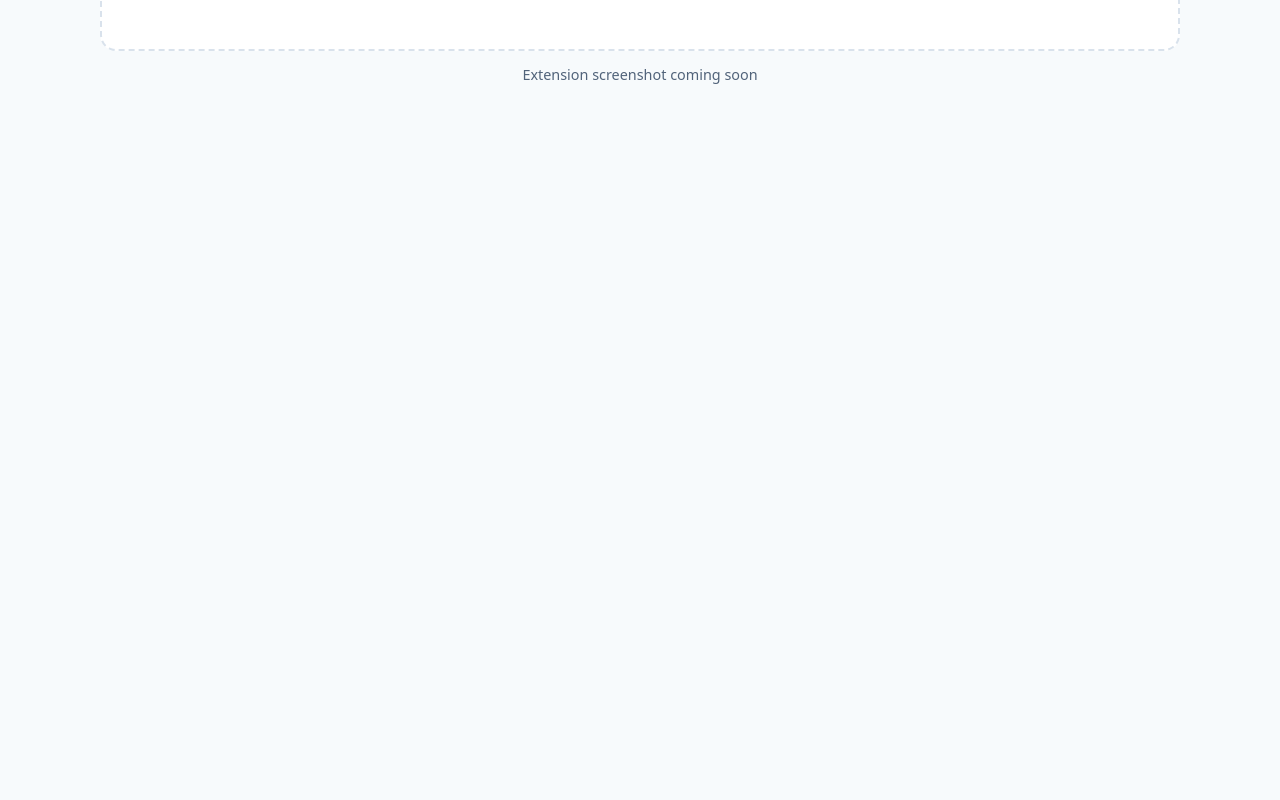
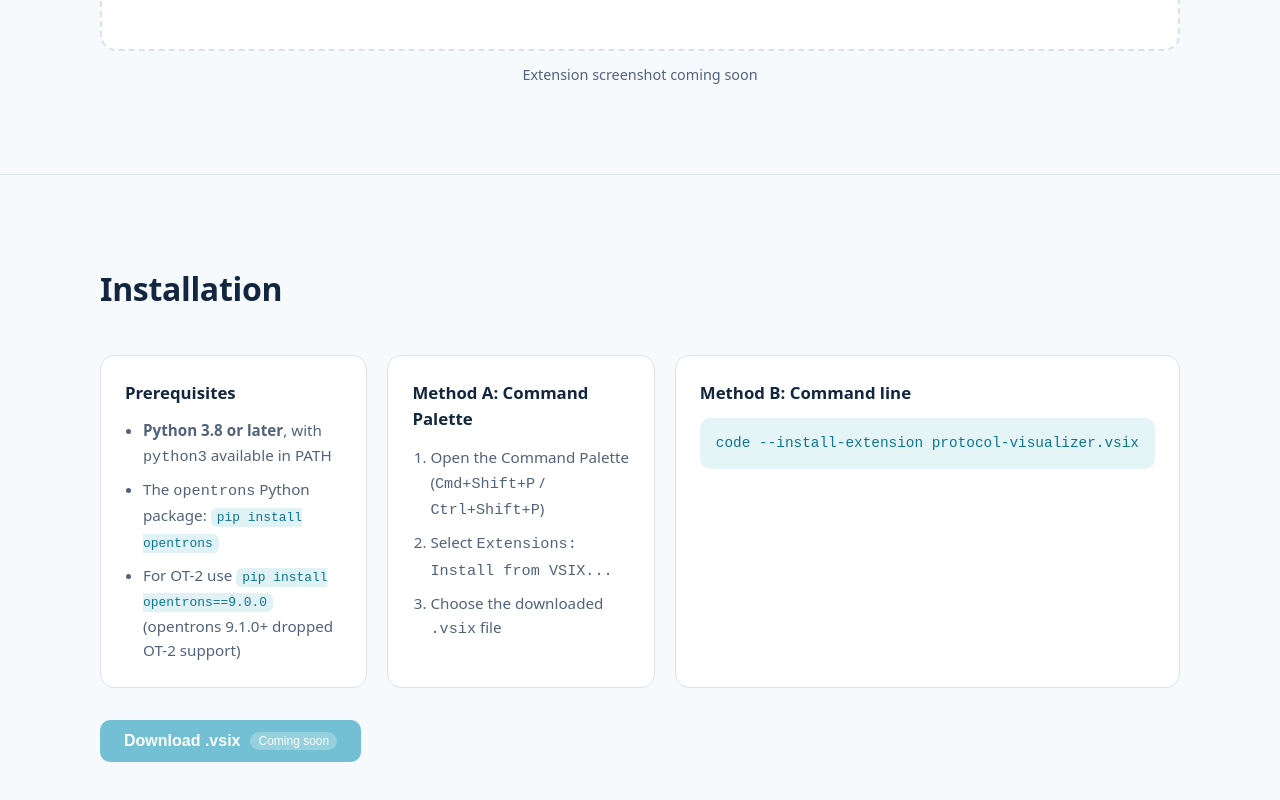
Before and after one commit to koji/protocol-visualizer-web, a React (Vite) app: page / in a window 1280 px wide. Shown: the part 1713-2513 px from the top of the page. Before the commit the page ends 1887 px from the top, so only its background shows below. Built offline with nearby package versions, Linux system fonts and the light colour scheme.

Commit message:
feat: add installation section with prerequisites and methods

```diff
--- a/src/App.tsx
+++ b/src/App.tsx
@@ -4,6 +4,7 @@ import { Header } from './components/Header/Header'
 import { Hero } from './components/Hero/Hero'
 import { Features } from './components/Features/Features'
 import { Screenshot } from './components/Screenshot/Screenshot'
+import { Install } from './components/Install/Install'
 
 export default function App(): ReactNode {
   const { theme, toggleTheme } = useTheme()
@@ -15,6 +16,7 @@ export default function App(): ReactNode {
       <Hero />
       <Features />
       <Screenshot />
+      <Install />
     </main>
     </div>
   )
--- /dev/null
+++ b/src/components/Install/Install.module.css
@@ -0,0 +1,67 @@
+.section {
+  padding-block: 88px;
+  border-top: 1px solid var(--color-border);
+}
+
+.heading {
+  margin: 0 0 40px;
+  font-size: clamp(1.5rem, 3vw, 2rem);
+  letter-spacing: -0.01em;
+}
+
+.columns {
+  display: grid;
+  grid-template-columns: repeat(3, 1fr);
+  gap: 20px;
+}
+
+.block {
+  padding: 24px;
+  border: 1px solid var(--color-border);
+  border-radius: 14px;
+  background: var(--color-surface);
+}
+
+.subHeading {
+  margin: 0 0 12px;
+  font-size: 1.05rem;
+}
+
+.list {
+  margin: 0;
+  padding-left: 18px;
+  color: var(--color-text-muted);
+  font-size: 0.95rem;
+}
+
+.list li + li {
+  margin-top: 8px;
+}
+
+.codeInline {
+  padding: 2px 6px;
+  border-radius: 6px;
+  background: color-mix(in srgb, var(--color-accent) 12%, transparent);
+  color: var(--color-accent-strong);
+  font-size: 0.85em;
+}
+
+.codeBlock {
+  margin: 0;
+  padding: 14px 16px;
+  overflow-x: auto;
+  border-radius: 10px;
+  background: color-mix(in srgb, var(--color-accent) 10%, transparent);
+  color: var(--color-accent-strong);
+  font-size: 0.9rem;
+}
+
+.ctaRow {
+  margin-top: 32px;
+}
+
+@media (max-width: 1023px) {
+  .columns {
+    grid-template-columns: 1fr;
+  }
+}
--- /dev/null
+++ b/src/components/Install/Install.tsx
@@ -0,0 +1,52 @@
+import type { ReactNode } from 'react'
+import { DownloadButton } from '../DownloadButton/DownloadButton'
+import styles from './Install.module.css'
+
+export function Install(): ReactNode {
+  return (
+    <section id="install" className={styles.section} aria-label="Installation guide">
+      <div className="container">
+        <h2 className={styles.heading}>Installation</h2>
+
+        <div className={styles.columns}>
+          <div className={styles.block}>
+            <h3 className={styles.subHeading}>Prerequisites</h3>
+            <ul className={styles.list}>
+              <li>
+                <strong>Python 3.8 or later</strong>, with <code>python3</code> available in PATH
+              </li>
+              <li>
+                The <code>opentrons</code> Python package:{' '}
+                <code className={styles.codeInline}>pip install opentrons</code>
+              </li>
+              <li>
+                For OT-2 use <code className={styles.codeInline}>pip install opentrons==9.0.0</code>{' '}
+                (opentrons 9.1.0+ dropped OT-2 support)
+              </li>
+            </ul>
+          </div>
+
+          <div className={styles.block} aria-label="Method A: Command Palette">
+            <h3 className={styles.subHeading}>Method A: Command Palette</h3>
+            <ol className={styles.list}>
+              <li>Open the Command Palette (<kbd>Cmd+Shift+P</kbd> / <kbd>Ctrl+Shift+P</kbd>)</li>
+              <li>Select <code>Extensions: Install from VSIX...</code></li>
+              <li>Choose the downloaded <code>.vsix</code> file</li>
+            </ol>
+          </div>
+
+          <div className={styles.block} aria-label="Method B: Command line">
+            <h3 className={styles.subHeading}>Method B: Command line</h3>
+            <pre className={styles.codeBlock}>
+              <code>code --install-extension protocol-visualizer.vsix</code>
+            </pre>
+          </div>
+        </div>
+
+        <div className={styles.ctaRow}>
+          <DownloadButton />
+        </div>
+      </div>
+    </section>
+  )
+}
```
Also changed, not shown: 1 other file (tests, documents, lock files or other folders).
